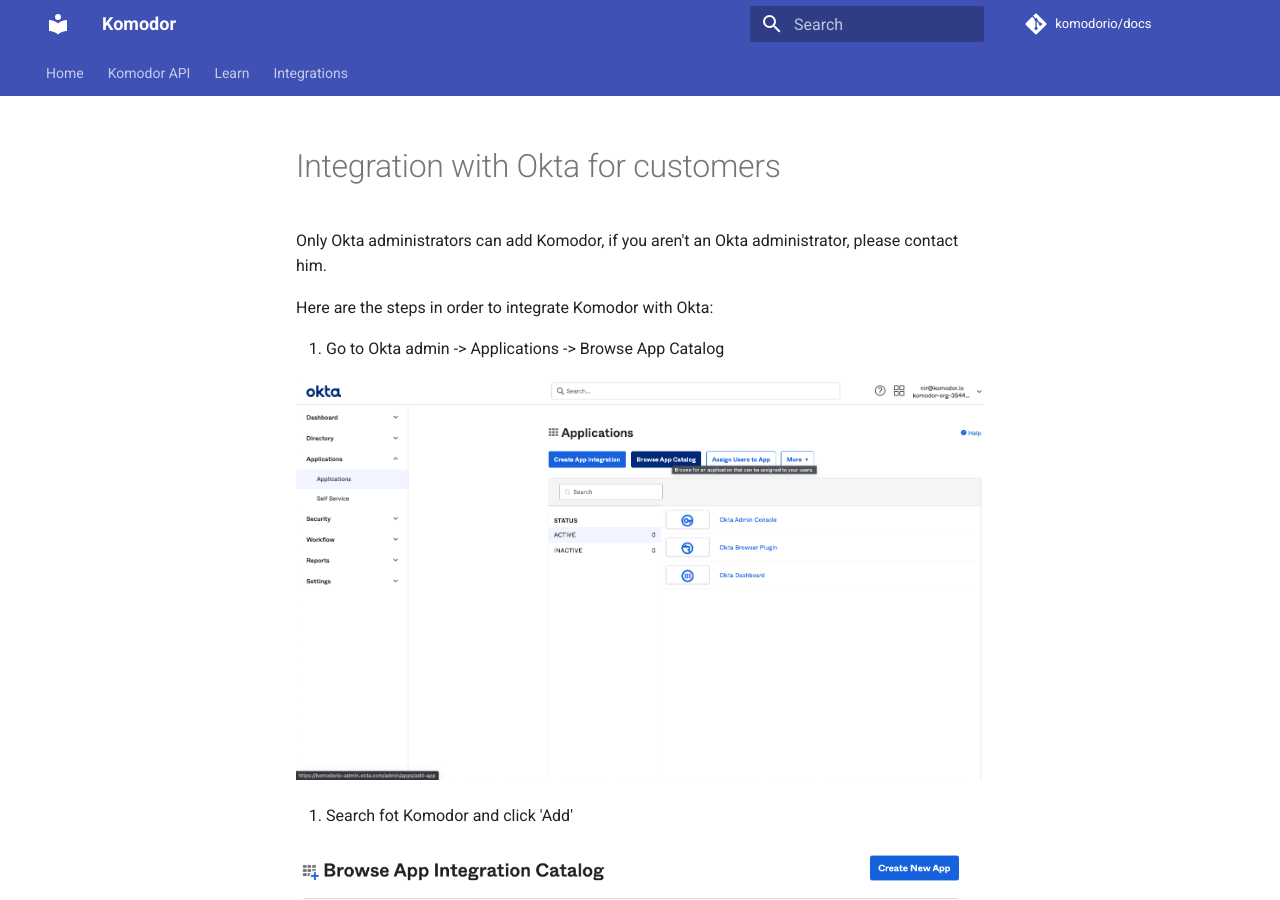
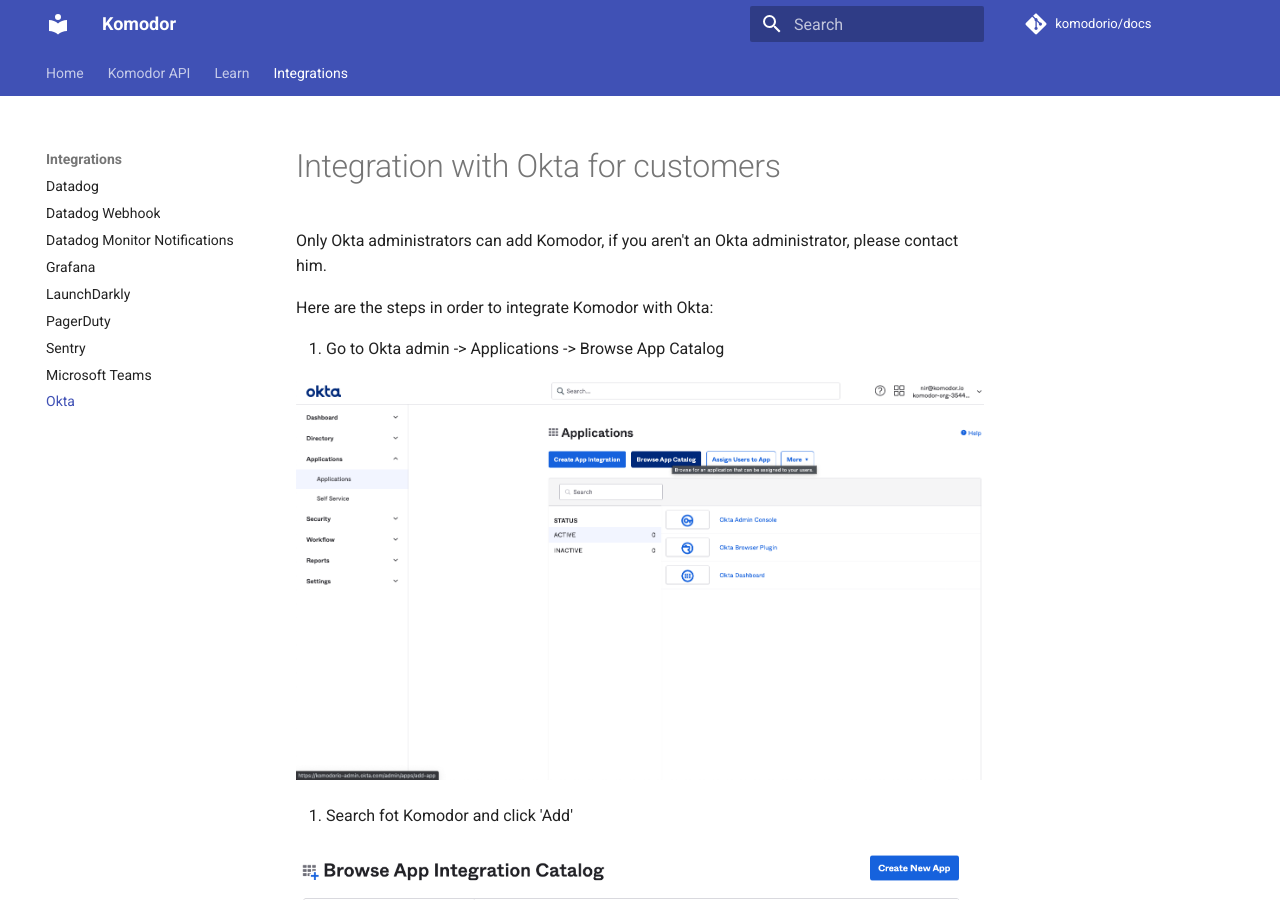
Before and after one commit to komodorio/docs, an MkDocs documentation site: the page built from docs/Integrations/Okta/Okta.md, in a window 1280 px wide and 900 px high. Built offline with MkDocs 1.6.1 and Material for MkDocs 9.7.7, drawn with Linux system fonts in a browser that asks for light colours; comment, search, counter and statistics services are not loaded.

Commit message:
add files changes

```diff
--- a/mkdocs.yml
+++ b/mkdocs.yml
@@ -41,3 +41,4 @@
     - PagerDuty: Integrations/PagerDuty.md
     - Sentry: Integrations/Sentry.md
     - Microsoft Teams: Integrations/MicrosoftTeams.md
+    - Okta: Integrations/Okta/Okta.md
```
